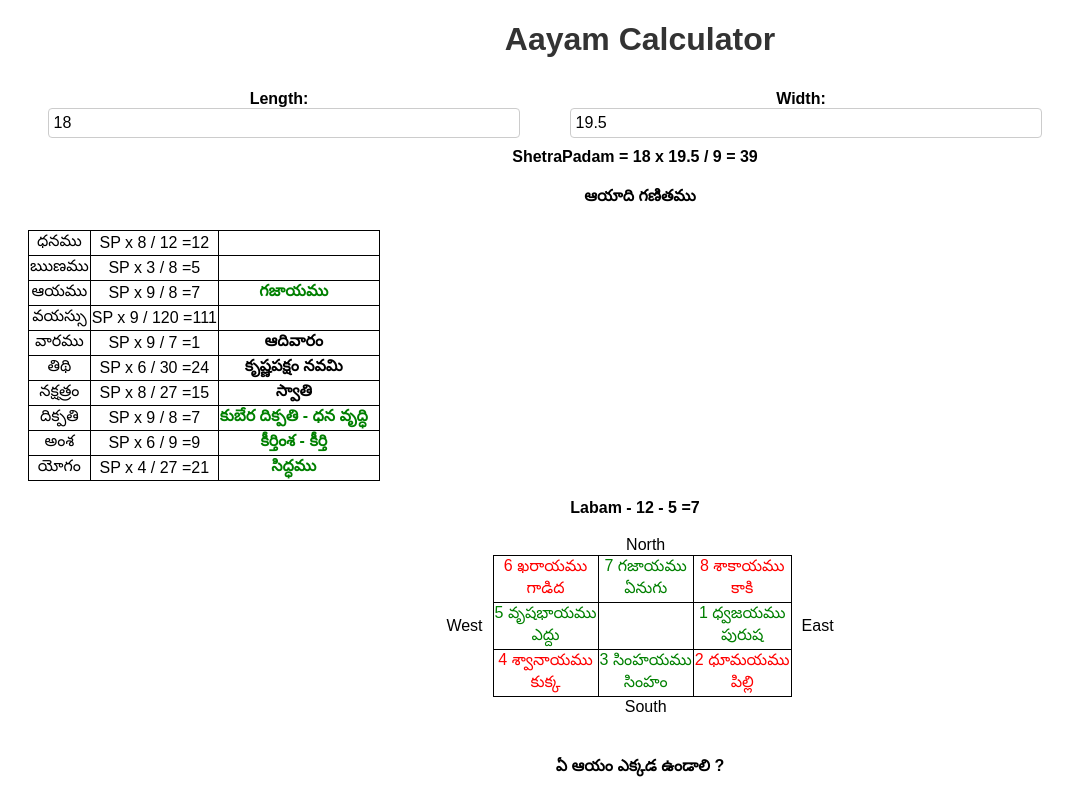
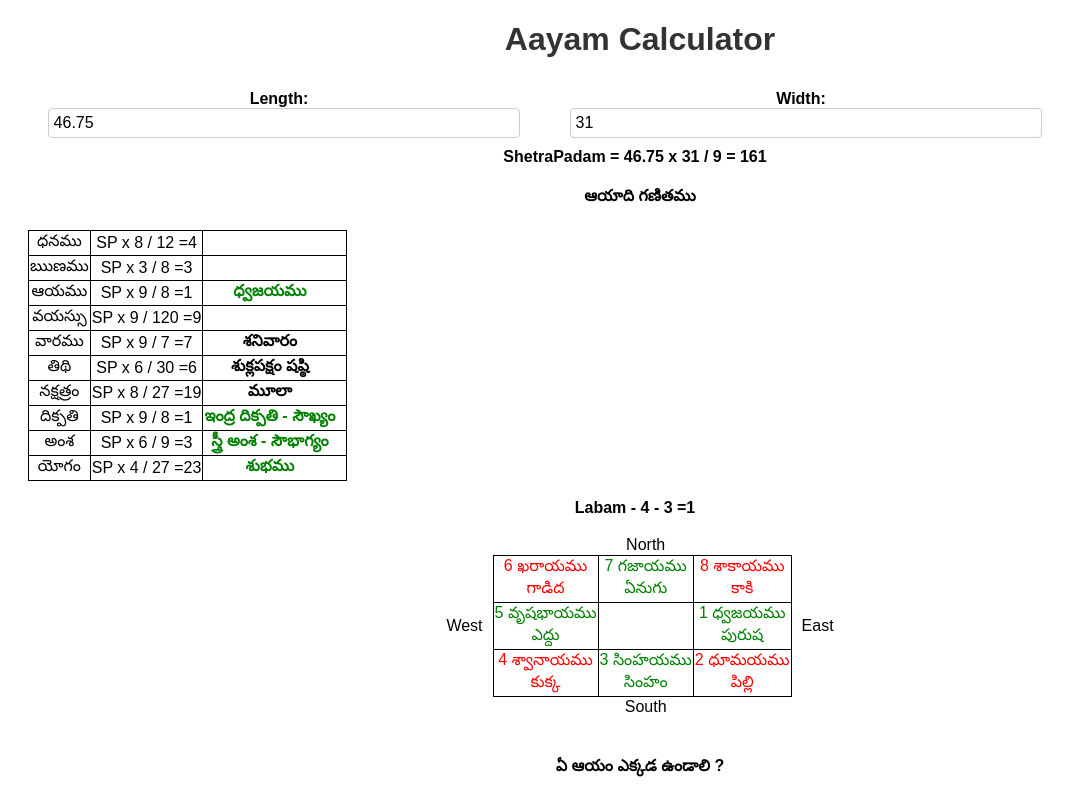
Before and after one commit to karthik039/ayam-app, a React (Vite) app: page / in a window 1280 px wide. Shown: the top 800 px of the page, without its empty margins (0-1077 px from the left). Built offline with nearby package versions, Linux system fonts and the light colour scheme.

Commit message:
bug fix on ayam

```diff
--- a/src/components/RectangleAreaCalculator.jsx
+++ b/src/components/RectangleAreaCalculator.jsx
@@ -4,8 +4,8 @@ import './RectangleAreaCalculator.css';
 import { details } from '../data/data';
 
 function RectangleAreaCalculator() {
-  const [length, setLength] = useState('18');
-  const [width, setWidth] = useState('19.5');
+  const [length, setLength] = useState('46.75');
+  const [width, setWidth] = useState('31');
 
   const [sp, setSP] = useState('');
 
@@ -21,7 +21,7 @@ function RectangleAreaCalculator() {
   useEffect(() => {
     const lengthNum = parseFloat(length);
     const widthNum = parseFloat(width);
-    let sp = (lengthNum * widthNum / 9)
+    let sp = Math.trunc(lengthNum * widthNum / 9)
     setSP(sp)
   }, [length, width])
   const detailsView = Object.keys(details).map(key =>
@@ -69,7 +69,7 @@ function RectangleAreaCalculator() {
         </div>
       </div>
 
-      <label>ShetraPadam = {length} x {width} / 9 = {length * width / 9}</label>
+      <label>ShetraPadam = {length} x {width} / 9 = {sp}</label>
 
       <h4>ఆయాది గణితము</h4>
       <table className='border-col'>
--- a/src/data/data.js
+++ b/src/data/data.js
@@ -157,7 +157,7 @@ export const details = {
         "check":"true",
         "list": Ayam,
         "flag":"true",
-        "glist": goodAmshas
+        "glist": goodAyam
     },
     "Vayasu":{
         "name": "వయస్సు",
```
